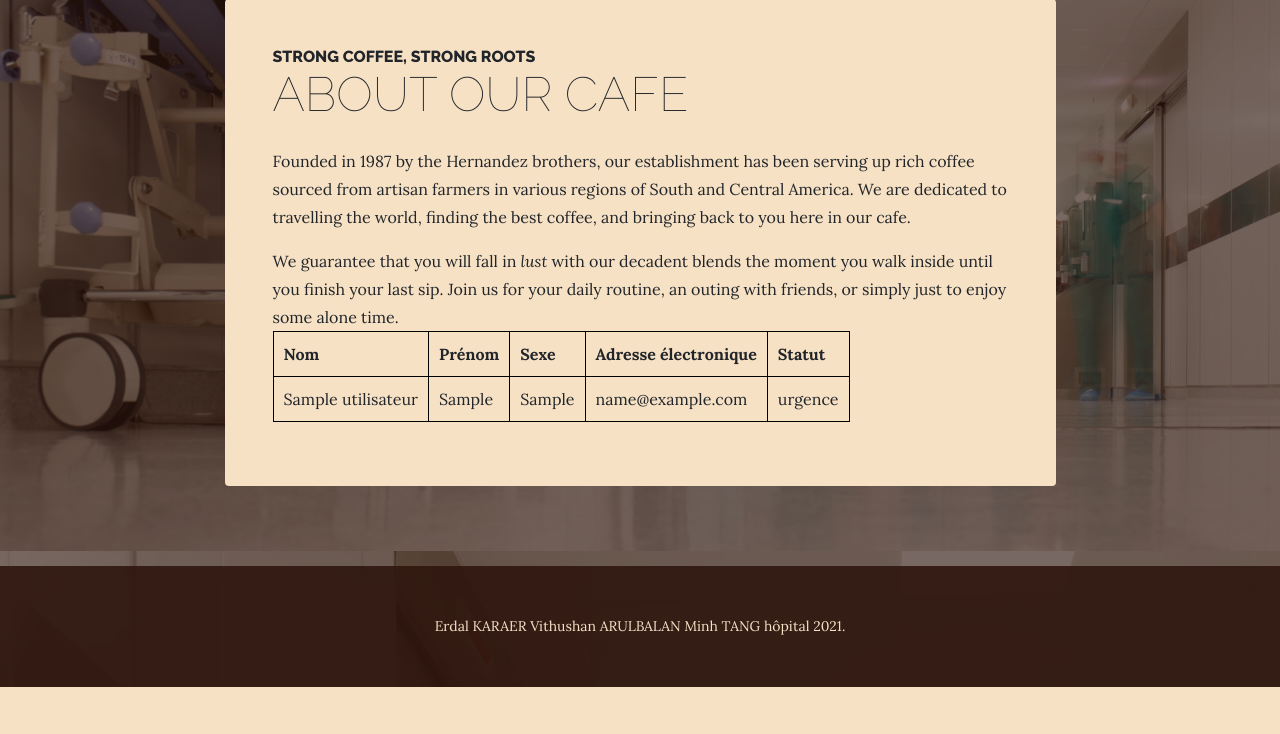
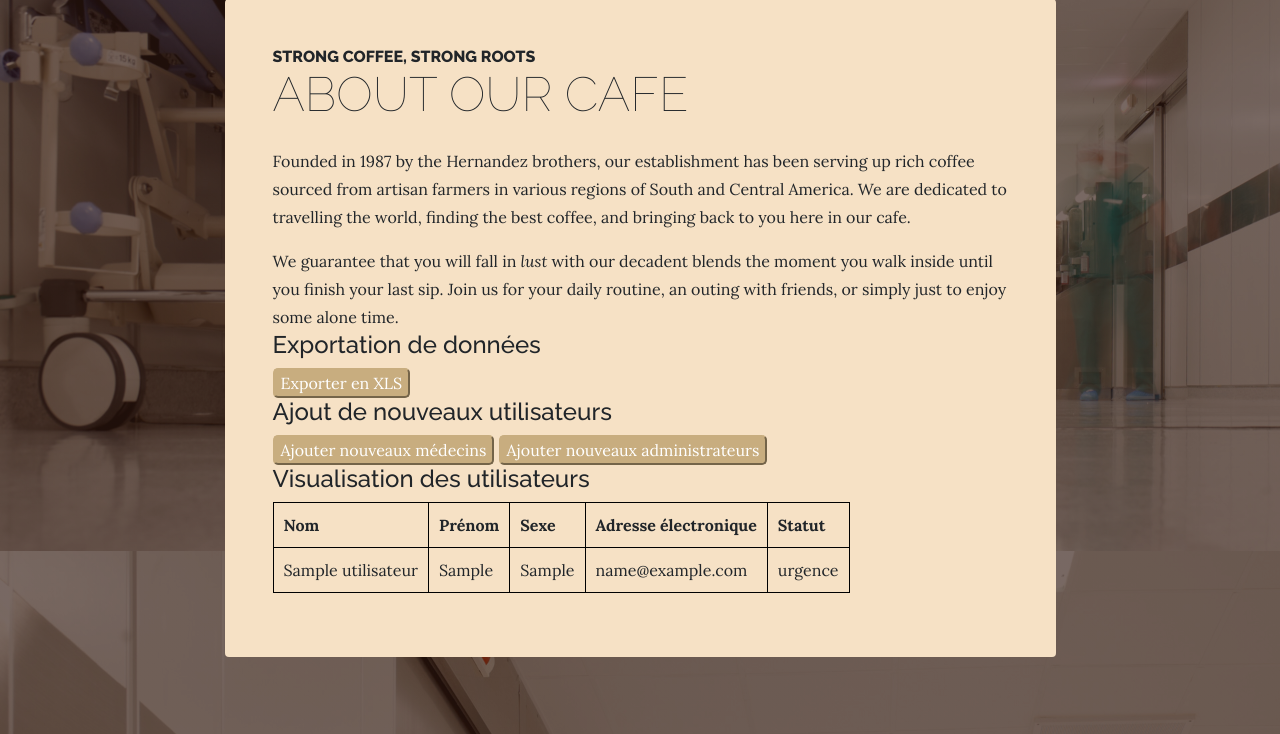
Before and after one commit to vithushan77/Projet_hopital, a PHP site: page /view/panel_admin.php in a window 1280 px wide. Shown: the part 409-1143 px from the top of the page. Before the commit the page ends 1096 px from the top, so only its background shows below. Run offline with PHP 8.4, Linux system fonts and the light colour scheme; tables that the repository leaves empty or names only in its code hold one stand-in row (values such as "Sample post").

Commit message:
Panel admin : presque finalisé (reste en cours)

```diff
--- a/view/panel_admin.php
+++ b/view/panel_admin.php
@@ -47,6 +47,8 @@ require_once($_SERVER['DOCUMENT_ROOT'].'/Projet_hopital/back/manager/manager.php
                                     with our decadent blends the moment you walk inside until you finish your last sip. Join us for your daily routine, an outing with friends, or simply just to enjoy some alone time.
                                 </p>
 
+                                <!-- Ajout de style du tableau -->
+
                                 <style>
                                 table {
                                   border-collapse: collapse;
@@ -60,6 +62,35 @@ require_once($_SERVER['DOCUMENT_ROOT'].'/Projet_hopital/back/manager/manager.php
                                   margin-bottom: 10px;
                                 }
                                 </style>
+
+                                <!-- Boutons permettannt d'exporter les informations d'une des tables de la bdd en XLS -->
+
+                                <caption>
+                                  <h4>
+                                    Exportation de données
+                                  </h4>
+                                </caption>
+                                <form action="" method="post">
+                                  <input type="button" class="btninsc" value="Exporter en XLS">
+                                </form>
+
+                                <!-- Boutons redirigeant vers des formulaires permettant d'ajouter différents utilisateurs (médecins/administrateurs) -->
+
+                                <caption>
+                                  <h4>
+                                    Ajout de nouveaux utilisateurs
+                                  </h4>
+                                </caption>
+                                <input type="button" class="btninsc" value="Ajouter nouveaux médecins" onClick="location.href='../forms/adminAjoutMedecins.php'">
+                                <input type="button"  class="btninsc" value="Ajouter nouveaux administrateurs" onClick="loction.href"='../forms/adminAjoutUsers.php'>
+
+                                <!-- Tableau affichant une liste d'utilisateurs -->
+
+                                <caption>
+                                  <h4>
+                                    Visualisation des utilisateurs
+                                  </h4>
+                                </caption>
 
                                 <div class="table">
                                   <table>
```
